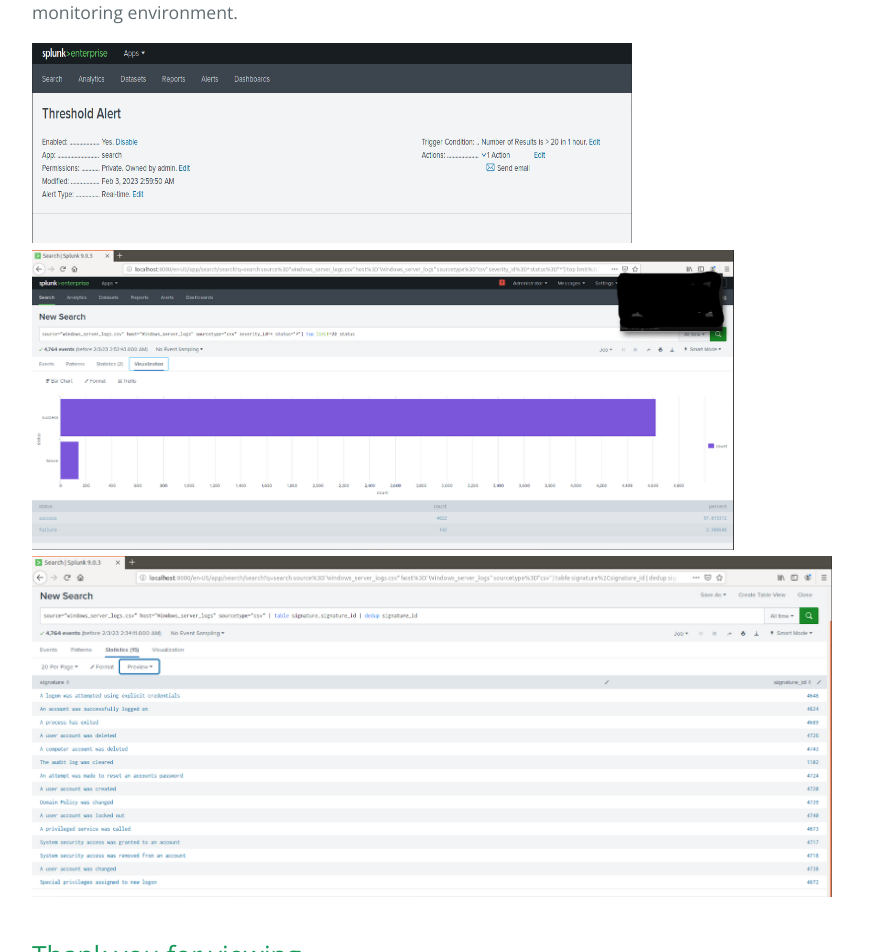
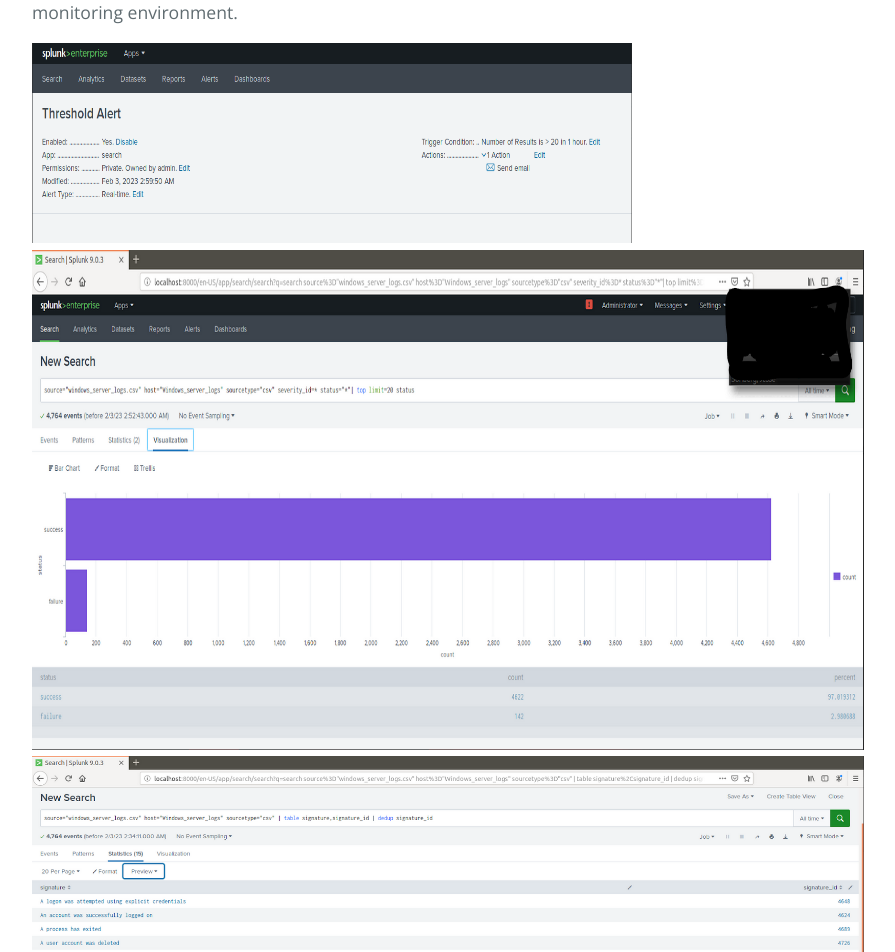
Before and after one commit to KyleV1/kylev1.github.io, a Jekyll site: the page built from index.md, in a window 1280 px wide. Shown: the part 2939-3891 px from the top of the page, without its empty margins (192-1087 px from the left). Built offline with Jekyll 4.4.1, drawn with Linux system fonts in a browser that asks for light colours; our own code applies the rules of GitHub Pages for plain Markdown files.

Commit message:
Update index.md

```diff
--- a/index.md
+++ b/index.md
@@ -28,7 +28,7 @@
 The images below show how I used Splunk to build a custom security monitoring environment for a fictional organization, tested that environment against simulated attacks, and presented my monitoring environment.
 
  <img src="/Images/p3.png" alt="image1" style="width:600px;height:200px;">
- <img src="/Images/p32.png" alt="image1" style="width:800;height:300px;">
- <img src="/Images/p33.png" alt="image1" style="width:800px;height:400px];">
+ <img src="/Images/p32.png" alt="image1" style="width:1000;height:500px;">
+ <img src="/Images/p33.png" alt="image1" style="width:1000px;height:600px];">
 
 ## Thank you for viewing
```
